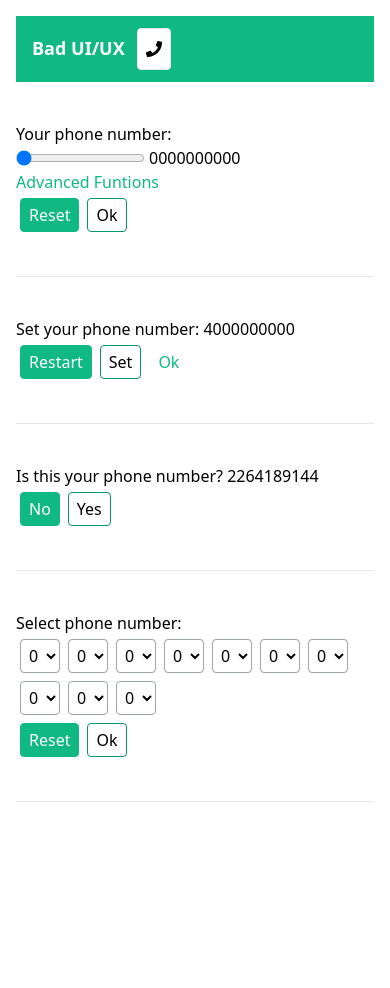
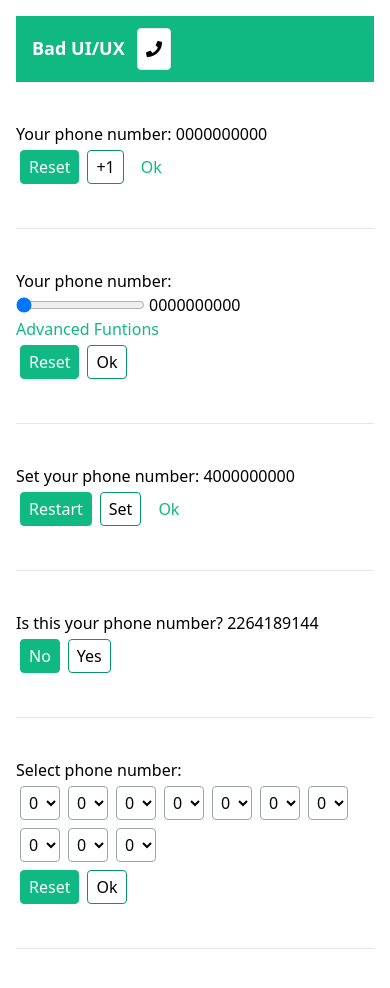
Before and after one commit to xelorabb/bad_ui_tt, a Vue app: page / in a window 390 px wide. Shown: the top 988 px of the page. Before the commit the page ends 858 px from the top, so only its background shows below. Built offline with nearby package versions, Linux system fonts and the light colour scheme.

Commit message:
v0.5.0 phone numbers part 5

```diff
--- a/package.json
+++ b/package.json
@@ -1,6 +1,6 @@
 {
   "name": "bad_ui_tt",
-  "version": "0.4.0",
+  "version": "0.5.0",
   "private": true,
   "scripts": {
     "serve": "vue-cli-service serve",
--- a/src/components/PhoneNumbers.vue
+++ b/src/components/PhoneNumbers.vue
@@ -1,4 +1,5 @@
 <template>
+  <div class="my-10"><AddOne /></div>
   <div class="my-10"><Slider /></div>
   <div class="my-10"><Counter /></div>
   <div class="my-10"><Random /></div>
@@ -10,6 +11,7 @@
   import Random from './phone_numbers/Random.vue'
   import Counter from './phone_numbers/Counter.vue'
   import Slider from './phone_numbers/Slider.vue'
+  import AddOne from './phone_numbers/AddOne.vue'
 
   export default {
     name: 'PhoneNumbers',
@@ -17,7 +19,8 @@
       Select,
       Random,
       Counter,
-      Slider
+      Slider,
+      AddOne
     }
   }
 </script>
--- /dev/null
+++ b/src/components/phone_numbers/AddOne.vue
@@ -0,0 +1,89 @@
+<template>
+  <div>
+    Your phone number: {{ number }}
+  </div>
+  <div>
+    <button class="btn full" @click="reset()">Reset</button>
+    <button class="btn outline" @click="add()">+1</button>
+    <button class="btn link">Ok</button>
+  </div>
+  <hr class="mt-10"/>
+
+  <TransitionRoot :show="isOpen" appear as="template">
+    <Dialog @close="setIsOpen" class="fixed inset-0 z-10 overflow-y-auto">
+      <div class="flex items-center justify-center" style="min-height: 40%">
+        <TransitionChild enter="duration-1000 ease-out"
+                         enter-from="opacity-0"
+                         enter-to="opacity-100"
+                         leave="duration-100 ease-in"
+                         leave-from="opacity-100"
+                         leave-to="opacity-0">
+          <DialogOverlay class="fixed inset-0 bg-black opacity-30" />
+        </TransitionChild>
+
+        <div class="relative max-w-sm mx-auto bg-white rounded p-5 border border-green-500">
+          <TransitionChild enter="duration-1000 ease-out"
+                           enter-from="opacity-0 scale-95"
+                           enter-to="opacity-100 scale-100"
+                           leave="duration-100 ease-in"
+                           leave-from="opacity-100 scale-100"
+                           leave-to="opacity-0 scale-95">
+            <DialogTitle>Do you need an auto clicker?</DialogTitle>
+
+            <div class="flex justify-center">
+              <button class="btn full">Yes</button>
+              <button class="btn outline">No</button>
+            </div>
+          </TransitionChild>
+        </div>
+      </div>
+    </Dialog>
+  </TransitionRoot>
+</template>
+
+<script>
+import {
+  Dialog,
+  DialogOverlay,
+  DialogTitle,
+  TransitionRoot,
+  TransitionChild
+} from "@headlessui/vue"
+
+export default{
+  name: 'AddOne',
+  components: {
+    Dialog,
+    DialogOverlay,
+    DialogTitle,
+    TransitionRoot,
+    TransitionChild
+  },
+  data() {
+    return {
+      isOpen: false,
+      value: 0
+    }
+  },
+  methods: {
+    add: function() {
+      this.value++
+
+      if(this.value % 13 == 0) {
+        this.isOpen = true
+      }
+    },
+    reset: function() {
+      this.value = 0
+    },
+    setIsOpen: function(v) {
+      this.isOpen = v
+    }
+  },
+  computed: {
+    number: function() {
+      return String(this.value).padStart(10,'0')
+    }
+  }
+}
+</script>
```
Also changed, not shown: 1 other file (tests, documents, lock files or other folders).
